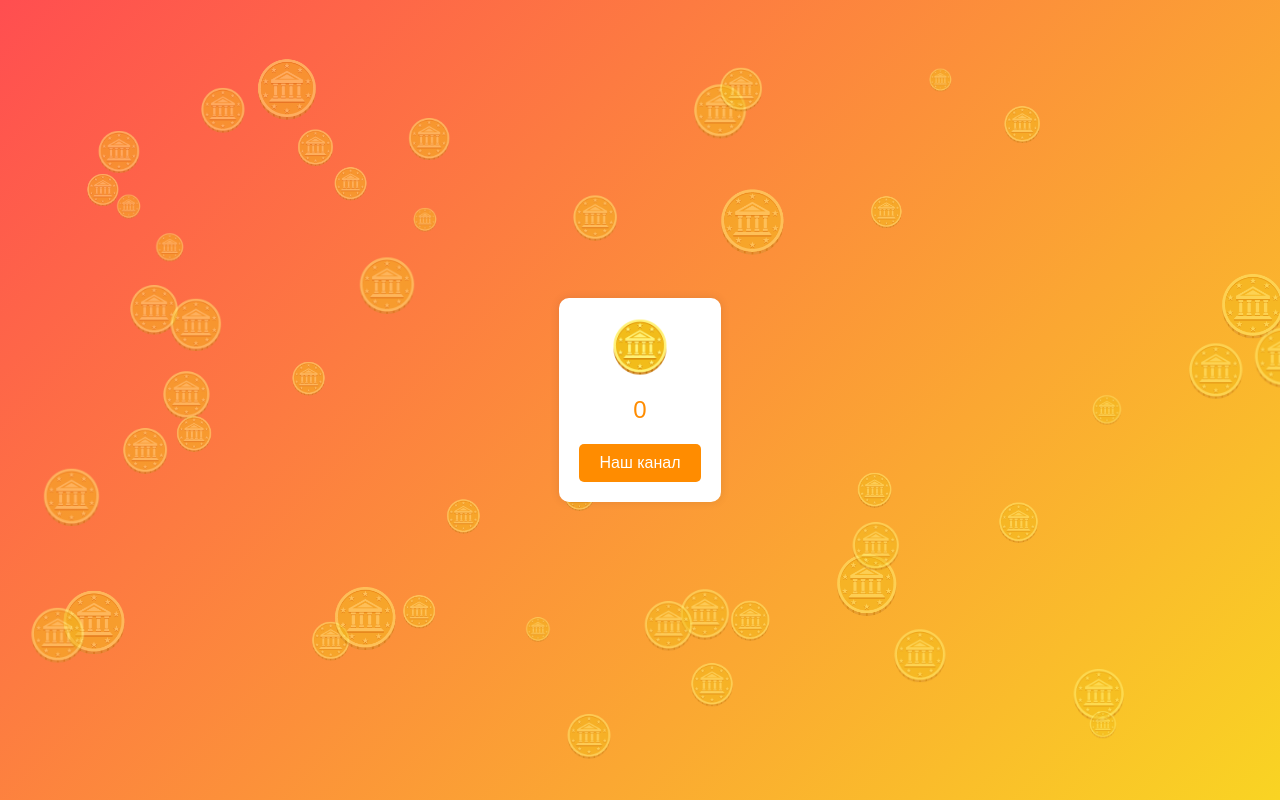
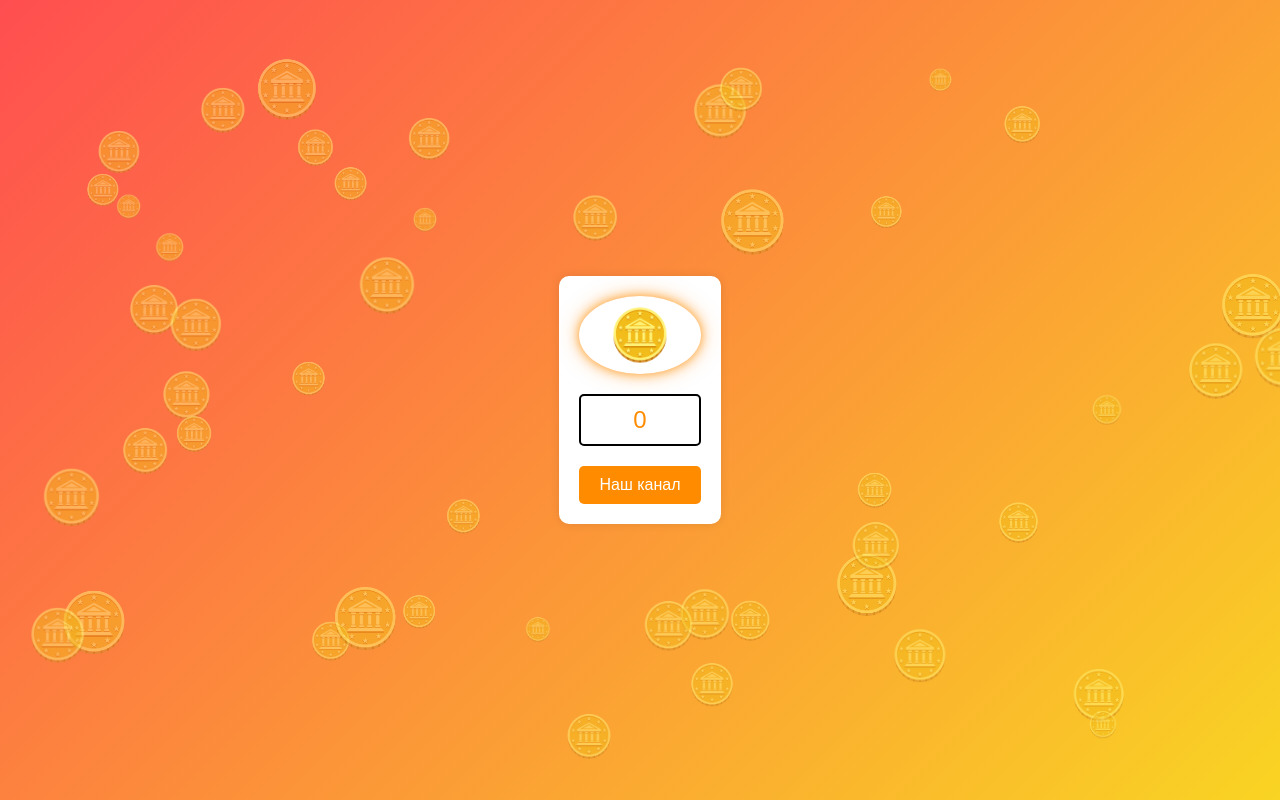
Before and after one commit to sh1zowlad/coin-clicker, a plain HTML site: page index.html in a window 1280 px wide. Shown: the top 800 px of the page. Drawn offline with Linux system fonts and the light colour scheme.

Commit message:
index.html

```diff
--- a/index.html
+++ b/index.html
@@ -32,6 +32,10 @@
             user-select: none; /* Запрещает выделение текста */
             -webkit-tap-highlight-color: rgba(0, 0, 0, 0); /* Убирает выделение при нажатии */
             transition: transform 0.2s ease; /* Плавная анимация при нажатии */
+            position: relative;
+            padding: 10px;
+            border-radius: 50%;
+            box-shadow: 0 0 10px rgba(255, 140, 0, 0.7), 0 0 20px rgba(255, 140, 0, 0.5);
         }
         .coin:active {
             transform: scale(1.1); /* Увеличение монетки при нажатии */
@@ -40,9 +44,9 @@
             font-size: 24px;
             margin-top: 20px;
             color: #ff8c00; /* Оранжевый цвет */
-            white-space: nowrap; /* Запрещает перенос текста на новую строку */
-            overflow: hidden; /* Скрывает текст, выходящий за пределы контейнера */
-            text-overflow: ellipsis; /* Сокращение текста с многоточием */
+            border: 2px solid black; /* Черная рамка вокруг счётчика */
+            padding: 10px;
+            border-radius: 5px;
         }
         .button {
             display: inline-block;
```
